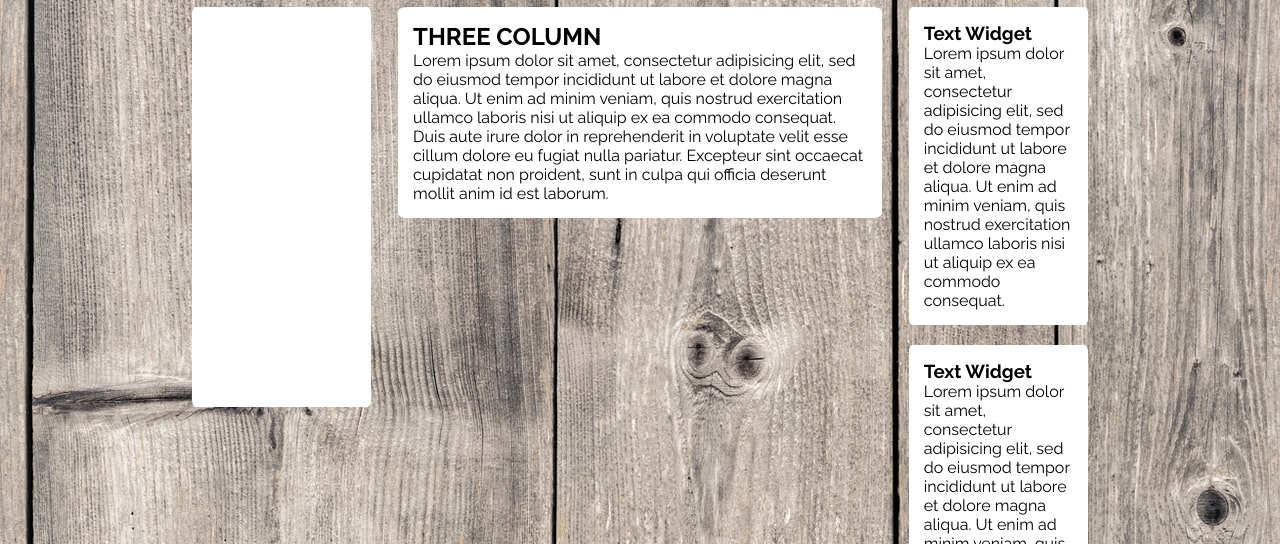
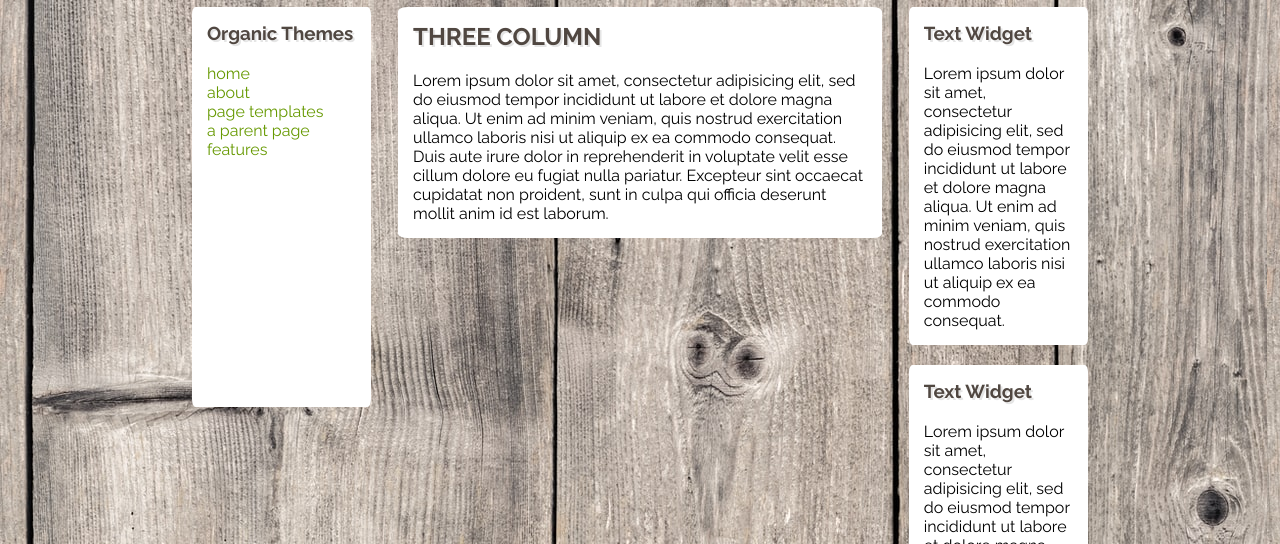
Before and after one commit to Antonio-Donadoni/htmlcss-wp, a plain HTML site: page index.html in a window 1280 px wide. Shown: the part 256-800 px from the top of the page. Drawn offline with Linux system fonts and the light colour scheme.

Commit message:
style h2, h3 + add content left side

```diff
--- a/css/main.css
+++ b/css/main.css
@@ -50,7 +50,7 @@ main{
     margin-bottom: 10px;
 
   }
-  ul {
+  nav ul {
     width: 100%;
     text-align: center;
     line-height: 40px;
@@ -87,18 +87,38 @@ aside {
   float: left;
   width: 20%;
 }
+.main-box h2, .main-box h3 {
+  padding-bottom: 20px;
+  color: #504741;
+  text-shadow: 2px 2px #E5E5E5;
+}
 
+
+  /* css left side */
   .side-l{
     /* debug */
     height: 400px;
     background-color: white;
   }
 
+  .side-l ul {
+  list-style-type: none;
+  }
+
+
+  .side-l a {
+    text-decoration: none;
+    color: #669900;
+
+  }
+
+  /* css right side */
   .side-r section {
     background-color: white;
     margin-bottom: 20px;
   }
 
+  /* css center */
   .center {
   float: left;
   width: 54%;
@@ -112,6 +132,6 @@ footer
 {
   height: 200px;
   margin-top: 10px;
-  /* debug */
   background-color: white;
+  border-radius: 3px;
 }
--- a/index.html
+++ b/index.html
@@ -37,6 +37,14 @@
       <div class="main-box">
         <aside class="side-l">
 
+          <h3>Organic Themes</h3>
+          <ul>
+            <li><a href="#">home</a></li>
+            <li><a href="#">about</a></li>
+            <li><a href="#">page templates</a></li>
+            <li><a href="#">a parent page</a></li>
+            <li><a href="#">features</a></li>
+          </ul>
         </aside>
         <article class="center">
           <h2>THREE COLUMN</h2>
```
Lines whose indentation alone changed are shown as unchanged.
